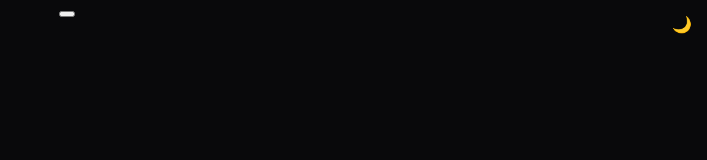
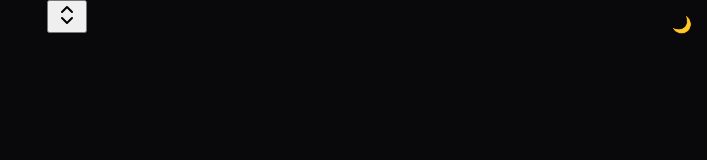
Before and after one commit to zangetsu02/vue-select-element, a Vue app: page / in a window 1280 px wide. Shown: the top 160 px of the page, without its empty margins (573-1280 px from the left). Built offline with nearby package versions, Linux system fonts and the light colour scheme.

Commit message:
Aggiunta la props per il placeholder in ComboboxButton.vue e BaseCombobox.vue, aggiunto svg per icona

```diff
--- a/src/components/Combobox/BaseCombobox.vue
+++ b/src/components/Combobox/BaseCombobox.vue
@@ -1,7 +1,7 @@
 <template>
 <div class="combobox" v-on-click-outside="onClickOutside">
     <slot>
-        <ComboboxButton/>
+        <ComboboxButton :placeholder="placeholder"/>
     </slot>
 </div>
 
@@ -9,9 +9,10 @@
 
 <script setup lang="ts">
 import vOnClickOutside from "../../utils/utils.ts";
-import ComboboxButton from "./Children/ComboboxButton"
+import ComboboxButton from "./Children/ComboboxButton.vue";
 
 const props = defineProps<{
+    placeholder: string
     onClickOutside: Function
 }>()
 </script>
--- a/src/components/Combobox/Children/ComboboxButton.vue
+++ b/src/components/Combobox/Children/ComboboxButton.vue
@@ -2,7 +2,8 @@
 
 <button class="combobox-button">
     <slot>
-
+        {{ placeholder }}
+        <svg xmlns="http://www.w3.org/2000/svg" width="24" height="24" viewBox="0 0 24 24" fill="none" stroke="currentColor" stroke-width="2" stroke-linecap="round" stroke-linejoin="round" class="ml-2 h-4 w-4 shrink-0 opacity-50"><path d="m7 15 5 5 5-5"></path><path d="m7 9 5-5 5 5"></path></svg>
     </slot>
 </button>
 
@@ -11,6 +12,7 @@
 <script setup lang="ts">
 
 const props = defineProps<{
-    onClickOutside: Function
+    placeholder: string
 }>()
+
 </script>
```
